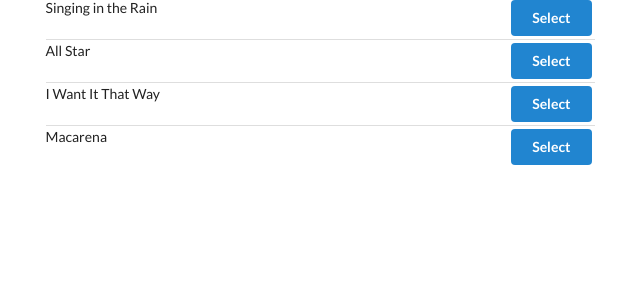
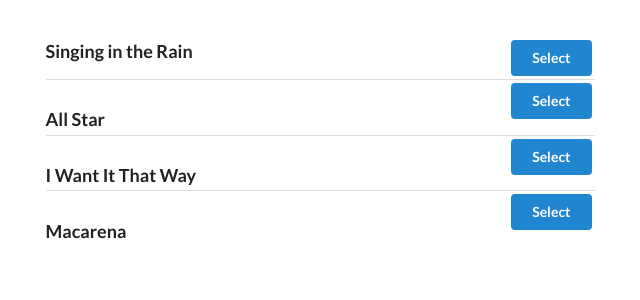
Before and after one commit to cm718/songs-redux, a React (Create React App) app: page / in a window 1280 px wide. Shown: the top 300 px of the page, without its empty margins (31-671 px from the left). Built offline with nearby package versions, Linux system fonts and the light colour scheme.

Commit message:
Wired up selectSong redux action to component

```diff
--- a/src/components/SongList.js
+++ b/src/components/SongList.js
@@ -1,16 +1,21 @@
 import React from 'react'
+import { selectSong } from '../actions'
 import { connect } from 'react-redux'
 
-export const SongList = ({ songs }) => {
-  console.log('songs', songs)
+export const SongList = ({ songs, selectSong }) => {
   return (
-    <div className='ui divided list'>
+    <div className='ui divided list' style={{ marginTop: '40px' }}>
       {songs.map(song => (
         <div className='item' key={song.title}>
           <div className='right floated content'>
-            <button className='ui button primary'>Select</button>
+            <button
+              onClick={() => selectSong(song)}
+              className='ui button primary'
+            >
+              Select
+            </button>
           </div>
-          <div className='content'>{song.title}</div>
+          <h3>{song.title}</h3>
         </div>
       ))}
     </div>
@@ -23,4 +28,4 @@ const mapStateToProps = state => {
 
 // const mapDispatchToProps = {}
 // mapDispatchToProps
-export default connect(mapStateToProps)(SongList)
+export default connect(mapStateToProps, { selectSong })(SongList)
```
